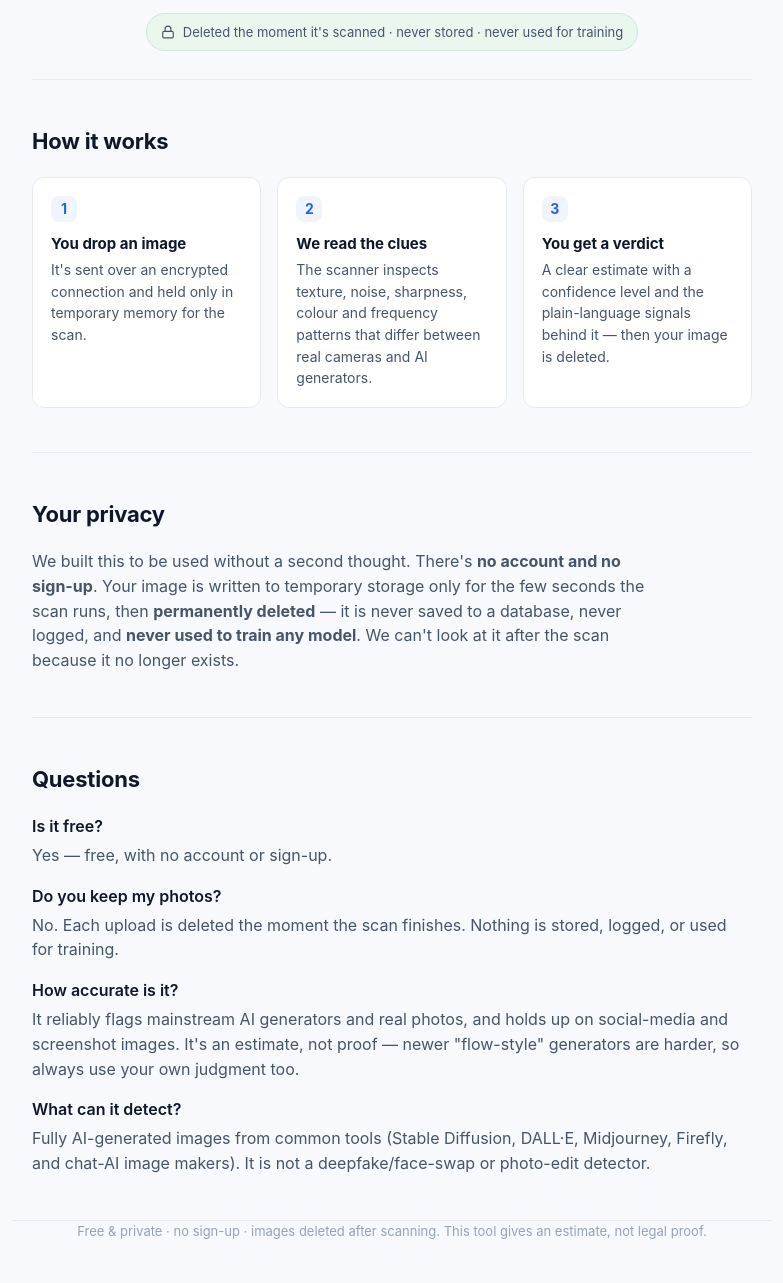
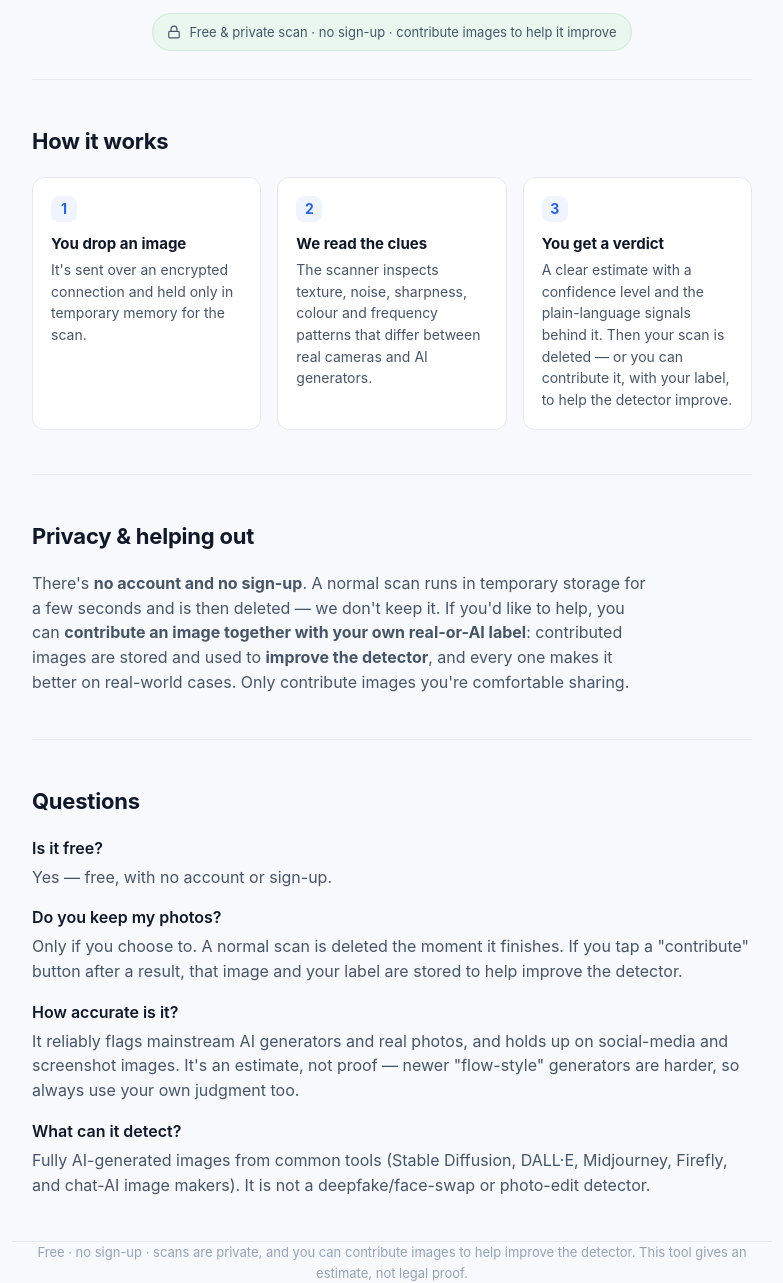
Before and after one commit to aman696/aidetector, a plain HTML site: page web/index.html in a window 1280 px wide. Shown: the part 547-1830 px from the top of the page, without its empty margins (248-1031 px from the left). Before the commit the page ends 1788 px from the top, so only its background shows below. Drawn offline with Linux system fonts and the light colour scheme.

Commit message:
Reframe site copy: scans private, contributing images helps improve the detector (testing)

```diff
--- a/web/index.html
+++ b/web/index.html
@@ -6,7 +6,7 @@
     <meta name="viewport" content="width=device-width, initial-scale=1.0">
     <title>Human or AI? — Free, private AI image detector</title>
     <meta name="description"
-        content="Check whether a photo was made by an AI or taken by a real camera. Free, no sign-up. Your image is deleted the moment it's scanned — never stored, never used for training.">
+        content="Check whether a photo was made by an AI or taken by a real camera. Free, no sign-up. Scans are private, and you can help improve the detector by contributing images you label.">
     <meta name="theme-color" content="#2563eb">
     <meta name="robots" content="index,follow">
     <link rel="canonical" href="https://humanorai.online/">
@@ -15,14 +15,14 @@
     <meta property="og:type" content="website">
     <meta property="og:title" content="Is this image AI-generated? — Free, private detector">
     <meta property="og:description"
-        content="Check whether a photo was made by an AI or a real camera. Free, no sign-up, and your image is deleted the moment it's scanned.">
+        content="Check whether a photo was made by an AI or a real camera. Free, no sign-up — and you can help improve it by contributing labelled images.">
     <meta property="og:url" content="https://humanorai.online/">
     <meta property="og:image" content="https://humanorai.online/static/og-image.png">
     <meta property="og:site_name" content="Human or AI?">
     <meta name="twitter:card" content="summary_large_image">
     <meta name="twitter:title" content="Is this image AI-generated? — Free, private detector">
     <meta name="twitter:description"
-        content="Free, no sign-up AI image detector that deletes every upload after scanning.">
+        content="Free, no sign-up AI image detector — help it improve by contributing images you label.">
     <meta name="twitter:image" content="https://humanorai.online/static/og-image.png">
 
     <!-- System font stack: no external font request (faster + nothing leaves your browser). -->
@@ -194,7 +194,7 @@
           "@type": "WebApplication",
           "name": "Human or AI?",
           "url": "https://humanorai.online/",
-          "description": "A free, private tool that estimates whether an image was made by an AI generator or captured by a real camera, and explains why in plain language. Uploads are deleted immediately after scanning and never used for training.",
+          "description": "A free tool that estimates whether an image was made by an AI generator or captured by a real camera, and explains why in plain language. Scans are private; users can optionally contribute labelled images to help improve the model.",
           "applicationCategory": "MultimediaApplication",
           "operatingSystem": "Any (web browser)",
           "offers": { "@type": "Offer", "price": "0", "priceCurrency": "USD" },
@@ -202,7 +202,7 @@
             "Detects AI-generated images",
             "Explains the result in plain language",
             "No sign-up or account",
-            "Images deleted after scanning, never stored or used for training"
+            "Optional: contribute labelled images to help improve the detector"
           ]
         },
         {
@@ -216,7 +216,7 @@
             {
               "@type": "Question",
               "name": "Do you keep my photos?",
-              "acceptedAnswer": { "@type": "Answer", "text": "No. Each upload is deleted the moment the scan finishes. Nothing is stored, logged, or used for training." }
+              "acceptedAnswer": { "@type": "Answer", "text": "A normal scan is deleted right after it runs. Images are only kept if you choose to contribute them, along with your real-or-AI label, to help improve the detector." }
             },
             {
               "@type": "Question",
@@ -267,7 +267,7 @@
                     <rect x="3" y="11" width="18" height="11" rx="2"></rect>
                     <path d="M7 11V7a5 5 0 0 1 10 0v4"></path>
                 </svg>
-                Deleted the moment it's scanned · never stored · never used for training
+                Free &amp; private scan · no sign-up · contribute images to help it improve
             </div>
         </div>
 
@@ -290,20 +290,20 @@
                 <div class="step">
                     <div class="n">3</div>
                     <h3>You get a verdict</h3>
-                    <p>A clear estimate with a confidence level and the plain-language signals behind it — then your
-                        image is deleted.</p>
+                    <p>A clear estimate with a confidence level and the plain-language signals behind it. Then your
+                        scan is deleted — or you can contribute it, with your label, to help the detector improve.</p>
                 </div>
             </div>
         </section>
 
         <section class="block" id="privacy">
-            <h2>Your privacy</h2>
+            <h2>Privacy &amp; helping out</h2>
             <p style="color:var(--ink-soft);max-width:620px">
-                We built this to be used without a second thought. There's <strong>no account and no sign-up</strong>.
-                Your image is written to temporary storage only for the few seconds the scan runs, then
-                <strong>permanently deleted</strong> — it is never saved to a database, never logged, and
-                <strong>never used to train any model</strong>. We can't look at it after the scan because it no
-                longer exists.
+                There's <strong>no account and no sign-up</strong>. A normal scan runs in temporary storage for a
+                few seconds and is then deleted — we don't keep it. If you'd like to help, you can
+                <strong>contribute an image together with your own real-or-AI label</strong>: contributed images are
+                stored and used to <strong>improve the detector</strong>, and every one makes it better on
+                real-world cases. Only contribute images you're comfortable sharing.
             </p>
         </section>
 
@@ -313,8 +313,9 @@
                 <dt>Is it free?</dt>
                 <dd>Yes — free, with no account or sign-up.</dd>
                 <dt>Do you keep my photos?</dt>
-                <dd>No. Each upload is deleted the moment the scan finishes. Nothing is stored, logged, or used for
-                    training.</dd>
+                <dd>Only if you choose to. A normal scan is deleted the moment it finishes. If you tap a
+                    "contribute" button after a result, that image and your label are stored to help improve the
+                    detector.</dd>
                 <dt>How accurate is it?</dt>
                 <dd>It reliably flags mainstream AI generators and real photos, and holds up on social-media and
                     screenshot images. It's an estimate, not proof — newer "flow-style" generators are harder, so
@@ -327,7 +328,7 @@
     </main>
 
     <footer class="wrap">
-        Free &amp; private · no sign-up · images deleted after scanning. This tool gives an estimate, not legal proof.
+        Free · no sign-up · scans are private, and you can contribute images to help improve the detector. This tool gives an estimate, not legal proof.
     </footer>
 
     <script>
```
